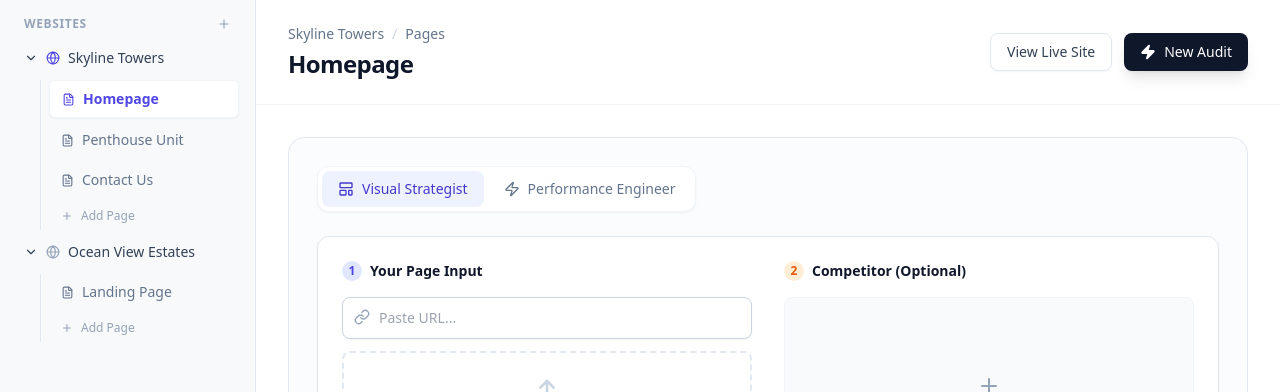
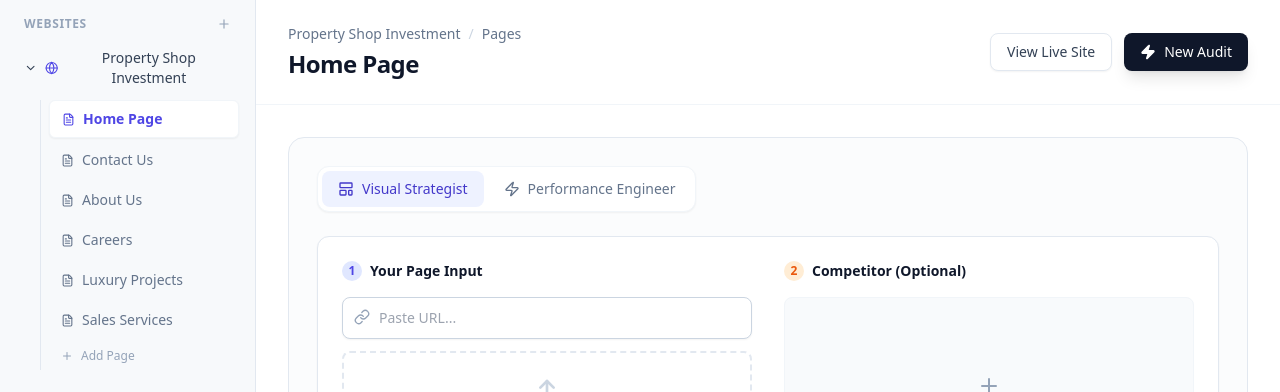
Before and after one commit to PSI-AD/psi-ux-hub, a React (Vite) app: page / in a window 1280 px wide. Shown: the top 392 px of the page. Built offline with nearby package versions, Linux system fonts and the light colour scheme; no server answers; the database is empty.

Commit message:
feat: bootstrap real PSI page inventory and structure

```diff
--- a/src/App.tsx
+++ b/src/App.tsx
@@ -7,31 +7,28 @@ import { User, Settings } from 'lucide-react';
 import { DBService } from './services/db-service';
 
 // Initialize with consistent mock data
+// Initialize with Real PSI Data
 const INITIAL_PROJECTS: Project[] = [
   {
-    id: 'skyline-towers',
-    name: 'Skyline Towers',
+    id: 'psinv-net',
+    name: 'Property Shop Investment',
+    baseUrl: 'https://www.psinv.net',
     propertyType: 'Luxury',
     folders: [
-      { id: 'homepage', name: 'Homepage', snapshots: [] },
-      { id: 'penthouse', name: 'Penthouse Unit', snapshots: [] },
-      { id: 'contact', name: 'Contact Us', snapshots: [] }
-    ]
-  },
-  {
-    id: 'ocean-view',
-    name: 'Ocean View Estates',
-    propertyType: 'Residential',
-    folders: [
-      { id: 'landing', name: 'Landing Page', snapshots: [] }
+      { id: 'home', name: 'Home Page', url: 'https://www.psinv.net', snapshots: [] },
+      { id: 'contact-us', name: 'Contact Us', url: 'https://psinv.net/en/contact-us', snapshots: [] },
+      { id: 'about-us', name: 'About Us', url: 'https://psinv.net/en/about-us', snapshots: [] },
+      { id: 'careers', name: 'Careers', url: 'https://psinv.net/en/careers', snapshots: [] },
+      { id: 'luxury-projects', name: 'Luxury Projects', url: 'https://psinv.net/en/project/luxury-project-uae/', snapshots: [] },
+      { id: 'sales-services', name: 'Sales Services', url: 'https://psinv.net/en/services/sales/sales-services/', snapshots: [] }
     ]
   }
 ];
 
 const App: React.FC = () => {
   const [projects, setProjects] = useState<Project[]>(INITIAL_PROJECTS);
-  const [activeProjectId, setActiveProjectId] = useState<string>('skyline-towers');
-  const [activeFolderId, setActiveFolderId] = useState<string>('homepage');
+  const [activeProjectId, setActiveProjectId] = useState<string>('psinv-net');
+  const [activeFolderId, setActiveFolderId] = useState<string>('home');
 
   const activeProject = projects.find(p => p.id === activeProjectId);
   const activeFolder = activeProject?.folders.find(f => f.id === activeFolderId);
@@ -65,8 +62,8 @@ const App: React.FC = () => {
       const mockId = pageName.toLowerCase().replace(/\s+/g, '-');
       setProjects(prevProjects => prevProjects.map(p => {
         if (p.id === projectId) {
-           if (p.folders.find(f => f.id === mockId)) return p;
-           return {
+          if (p.folders.find(f => f.id === mockId)) return p;
+          return {
             ...p,
             folders: [...p.folders, { id: mockId, name: pageName, snapshots: [] }]
           };
--- a/src/services/db-service.ts
+++ b/src/services/db-service.ts
@@ -51,7 +51,7 @@ export const DBService = {
    * CREATE NEW PROJECT
    * Ensures the ID is readable: "Skyline Towers" -> ID: "skyline-towers"
    */
-  createProject: async (projectName: string) => {
+  createProject: async (projectName: string, baseUrl?: string) => {
     const slug = createSlug(projectName);
     const projectRef = doc(db, "projects", slug);
 
@@ -59,6 +59,7 @@ export const DBService = {
     await setDoc(projectRef, {
       id: slug,
       name: projectName,
+      baseUrl: baseUrl || "",
       createdAt: Timestamp.now(),
     }, { merge: true });
 
@@ -69,13 +70,14 @@ export const DBService = {
    * CREATE PAGE FOLDER
    * Organized under the Project
    */
-  createPage: async (projectId: string, pageName: string) => {
+  createPage: async (projectId: string, pageName: string, pageUrl?: string) => {
     const pageSlug = createSlug(pageName);
     const pageRef = doc(db, `projects/${projectId}/pages`, pageSlug);
 
     await setDoc(pageRef, {
       id: pageSlug,
       name: pageName,
+      url: pageUrl || "",
       projectId,
       lastUpdated: Timestamp.now(),
     }, { merge: true });
@@ -119,7 +121,7 @@ export const DBService = {
     const dateStr = new Date().toISOString().split('T')[0];
     const typeSlug = taskData.type || 'generic-task';
     const autoId = doc(collection(db, 'temp')).id; // Random suffix for uniqueness
-    const cleanTaskId = `${dateStr}_${typeSlug}_${autoId.substring(0,4)}`;
+    const cleanTaskId = `${dateStr}_${typeSlug}_${autoId.substring(0, 4)}`;
 
     const taskRef = doc(db, `projects/${projectId}/pages/${pageId}/tasks`, cleanTaskId);
 
--- a/src/types.ts
+++ b/src/types.ts
@@ -5,13 +5,15 @@ import { Timestamp } from 'firebase/firestore';
 export interface Project {
   id: string;
   name: string;
+  baseUrl?: string; // e.g. "https://www.psinv.net"
   propertyType: 'Residential' | 'Commercial' | 'Luxury';
   folders: Folder[];
 }
 
 export interface Folder {
   id: string;
-  name: string; // e.g., "Homepage", "Unit Detail", "Search"
+  name: string; // e.g., "Homepage"
+  url?: string; // e.g. "https://www.psinv.net"
   snapshots: AnalysisSnapshot[];
 }
 
```
